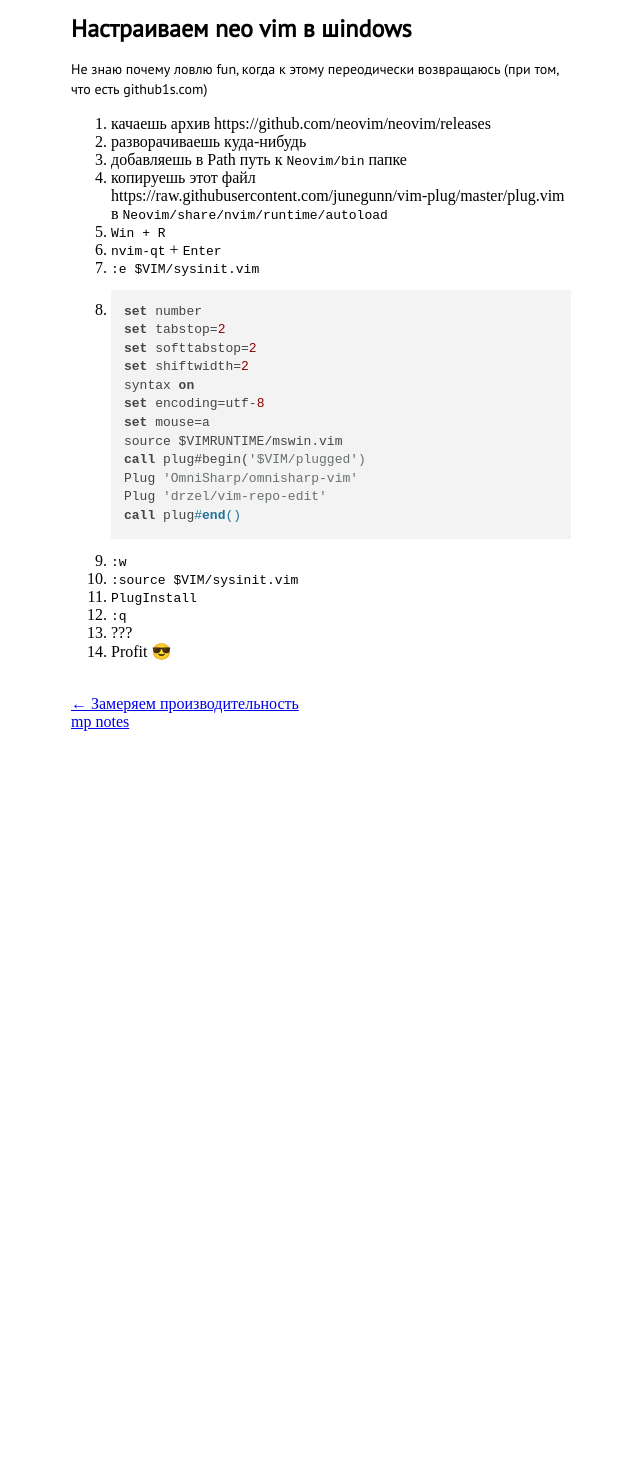
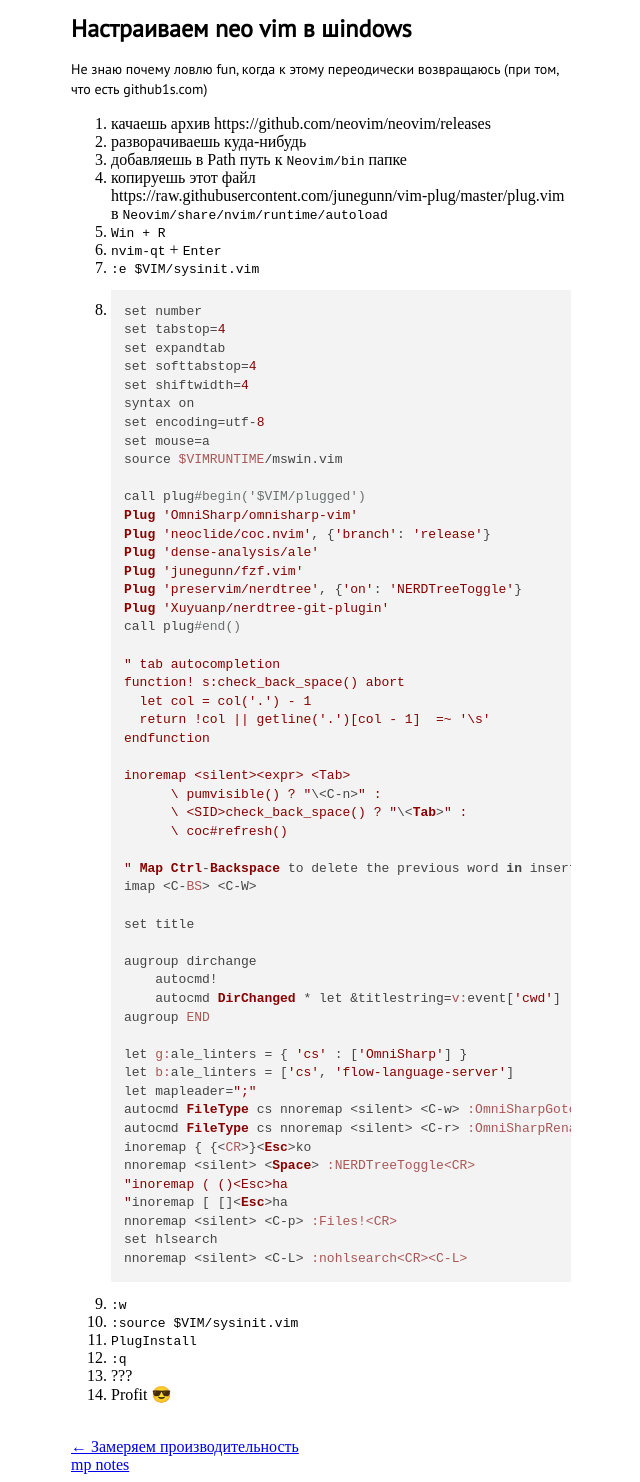
Before and after one commit to dOvObu/dOvObu.github.io, a Jekyll site: the page built from _posts/2022-02-20-vim-settings.md, in a window 1280 px wide. Shown: the whole page, without its empty margins (319-959 px from the left). Built offline with Jekyll 4.4.1, drawn with Linux system fonts in a browser that asks for light colours; nearby versions of some CDN libraries; before the commit the page ends 900 px from its top, so only the background shows below that.

Commit message:
Update 2022-02-20-vim-settings.md

````diff
--- a/_posts/2022-02-20-vim-settings.md
+++ b/_posts/2022-02-20-vim-settings.md
@@ -19,17 +19,57 @@
 7. `:e $VIM/sysinit.vim`
 8. ```
    set number
-   set tabstop=2
-   set softtabstop=2
-   set shiftwidth=2
+   set tabstop=4
+   set expandtab
+   set softtabstop=4
+   set shiftwidth=4
    syntax on
    set encoding=utf-8
    set mouse=a
    source $VIMRUNTIME/mswin.vim
+
    call plug#begin('$VIM/plugged')
    Plug 'OmniSharp/omnisharp-vim'
-   Plug 'drzel/vim-repo-edit'
+   Plug 'neoclide/coc.nvim', {'branch': 'release'}
+   Plug 'dense-analysis/ale'
+   Plug 'junegunn/fzf.vim'
+   Plug 'preservim/nerdtree', {'on': 'NERDTreeToggle'}
+   Plug 'Xuyuanp/nerdtree-git-plugin'
    call plug#end()
+
+   " tab autocompletion
+   function! s:check_back_space() abort
+     let col = col('.') - 1
+     return !col || getline('.')[col - 1]  =~ '\s'
+   endfunction
+
+   inoremap <silent><expr> <Tab>
+         \ pumvisible() ? "\<C-n>" :
+         \ <SID>check_back_space() ? "\<Tab>" :
+         \ coc#refresh()
+
+   " Map Ctrl-Backspace to delete the previous word in insert mode.
+   imap <C-BS> <C-W>
+
+   set title
+
+   augroup dirchange
+       autocmd!
+       autocmd DirChanged * let &titlestring=v:event['cwd']
+   augroup END
+
+   let g:ale_linters = { 'cs' : ['OmniSharp'] }
+   let b:ale_linters = ['cs', 'flow-language-server']
+   let mapleader=";"
+   autocmd FileType cs nnoremap <silent> <C-w> :OmniSharpGotoDefinition<CR>
+   autocmd FileType cs nnoremap <silent> <C-r> :OmniSharpRename<CR>
+   inoremap { {<CR>}<Esc>ko
+   nnoremap <silent> <Space> :NERDTreeToggle<CR>
+   "inoremap ( ()<Esc>ha
+   "inoremap [ []<Esc>ha
+   nnoremap <silent> <C-p> :Files!<CR>
+   set hlsearch
+   nnoremap <silent> <C-L> :nohlsearch<CR><C-L>
    ```
 8. `:w`
 9. `:source $VIM/sysinit.vim`
````
